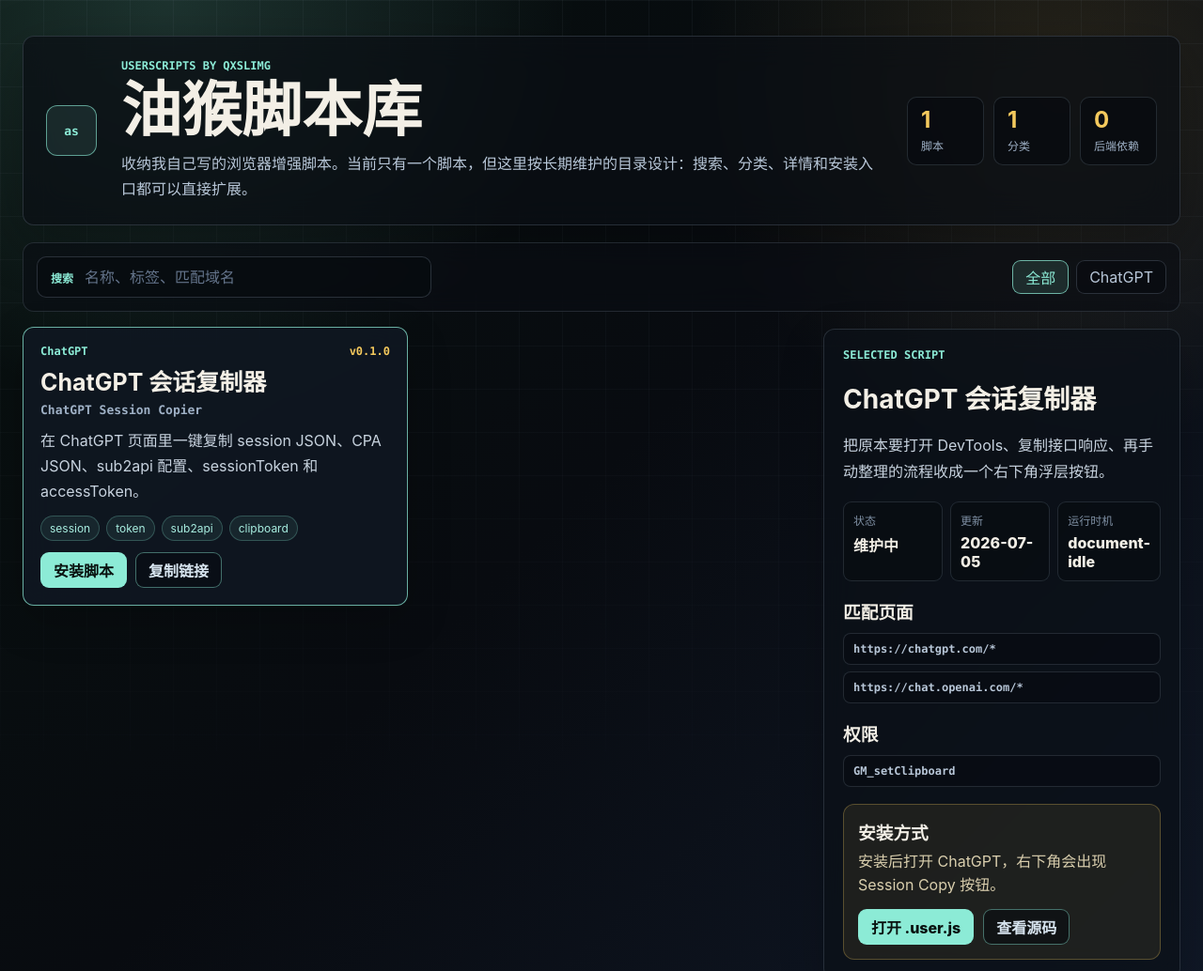
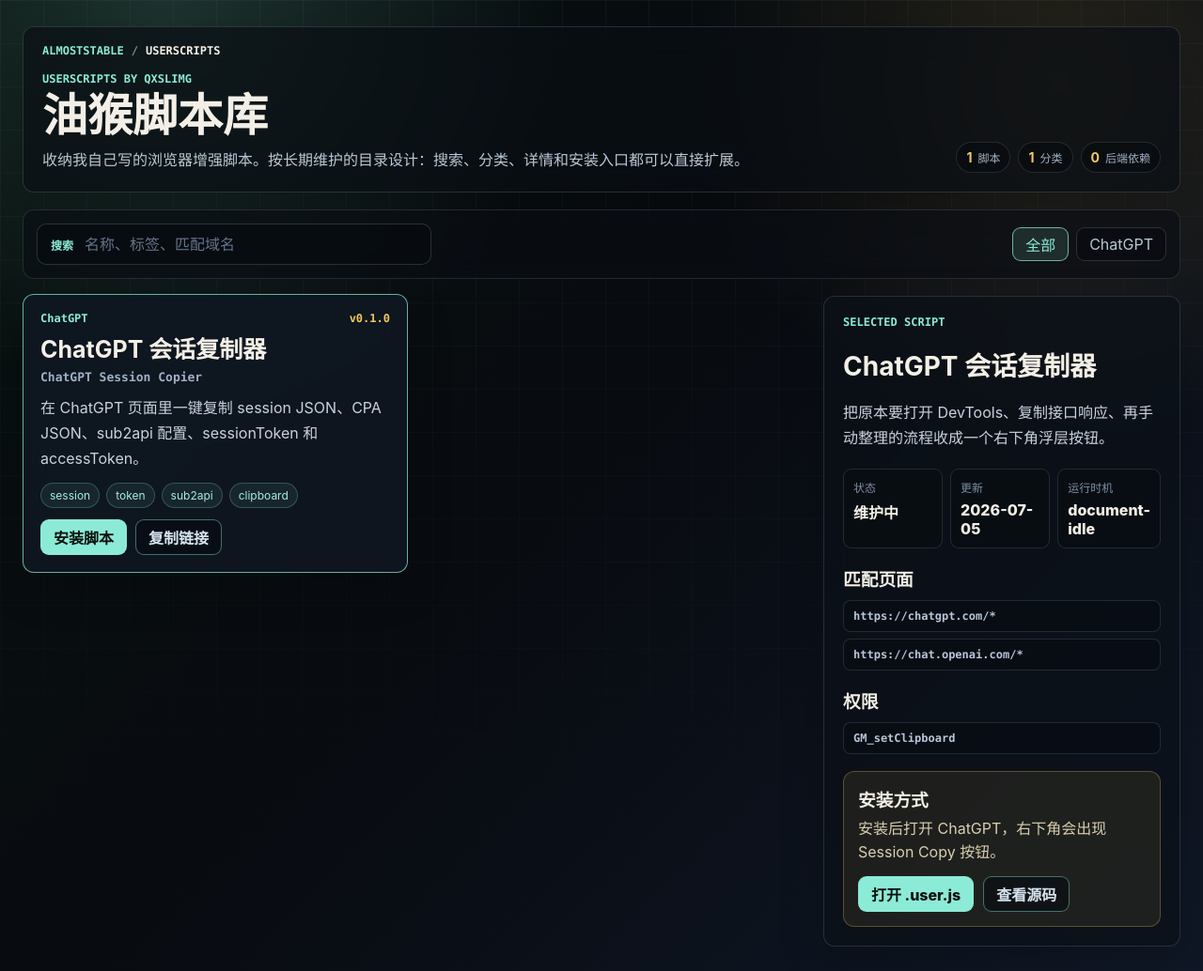
Before and after one commit to qianxunslimg/userscripts, a website built with Vite: page index.html in a window 1280 px wide. Shown: the top 1034 px of the page at 94% size. Built offline with nearby package versions, Linux system fonts and the light colour scheme.

Commit message:
style: refine userscripts header
- 移除 userscripts 页面顶部的 as 方块标识\n- 将头部改成更紧凑的路径、标题和状态信息布局\n- 压缩统计信息样式，降低页面顶部视觉噪音

```diff
--- a/src/main.js
+++ b/src/main.js
@@ -166,17 +166,23 @@
 
   app.innerHTML = `
     <main class="shell">
-      <header class="hero">
-        <a class="back-link" href="/" aria-label="返回 almoststable 首页">as</a>
+      <header class="page-header">
+        <nav class="crumb" aria-label="页面路径">
+          <a href="/">almoststable</a>
+          <span>/</span>
+          <strong>userscripts</strong>
+        </nav>
+        <div class="header-row">
           <div class="hero-copy">
             <p class="eyebrow">Userscripts by qxslimg</p>
             <h1>油猴脚本库</h1>
-          <p>收纳我自己写的浏览器增强脚本。当前只有一个脚本，但这里按长期维护的目录设计：搜索、分类、详情和安装入口都可以直接扩展。</p>
+            <p>收纳我自己写的浏览器增强脚本。按长期维护的目录设计：搜索、分类、详情和安装入口都可以直接扩展。</p>
           </div>
           <div class="hero-stats">
             <div><strong>${scripts.length}</strong><span>脚本</span></div>
             <div><strong>${categoryList().length - 1}</strong><span>分类</span></div>
             <div><strong>0</strong><span>后端依赖</span></div>
+          </div>
         </div>
       </header>
 
--- a/src/styles.css
+++ b/src/styles.css
@@ -44,37 +44,50 @@
   position: relative;
   width: min(1440px, calc(100vw - 48px));
   margin: 0 auto;
-  padding: 38px 0 56px;
+  padding: 28px 0 56px;
 }
 
-.hero {
+.page-header {
   border: 1px solid rgba(129, 145, 164, 0.26);
   border-radius: 12px;
-  padding: 24px;
+  padding: 18px 20px 20px;
   display: grid;
-  grid-template-columns: auto 1fr auto;
-  gap: 26px;
-  align-items: center;
-  background: rgba(10, 14, 20, 0.72);
-  box-shadow: 0 18px 58px rgba(0, 0, 0, 0.28);
+  gap: 16px;
+  background: rgba(10, 14, 20, 0.68);
+  box-shadow: 0 18px 58px rgba(0, 0, 0, 0.24);
   backdrop-filter: blur(18px);
 }
 
-.back-link {
-  width: 54px;
-  height: 54px;
-  border: 1px solid rgba(140, 235, 214, 0.62);
-  border-radius: 12px;
-  display: grid;
-  place-items: center;
-  color: #8cebd6;
-  background: rgba(140, 235, 214, 0.1);
-  text-decoration: none;
-  font: 800 13px ui-monospace, SFMono-Regular, Menlo, Consolas, monospace;
+.crumb {
+  display: flex;
+  align-items: center;
+  gap: 8px;
+  color: #7f90a4;
+  font: 800 12px ui-monospace, SFMono-Regular, Menlo, Consolas, monospace;
+  text-transform: uppercase;
 }
 
-.back-link::first-letter {
-  text-transform: uppercase;
+.crumb a {
+  color: #8cebd6;
+  text-decoration: none;
+}
+
+.crumb a:hover,
+.crumb a:focus-visible {
+  color: #f4c95d;
+  outline: none;
+}
+
+.crumb strong {
+  color: #f3efe6;
+  font-weight: 800;
+}
+
+.header-row {
+  display: grid;
+  grid-template-columns: minmax(0, 1fr) auto;
+  gap: 26px;
+  align-items: end;
 }
 
 .hero-copy {
@@ -91,41 +104,42 @@
 h1 {
   margin: 0;
   color: #f3efe6;
-  font-size: clamp(34px, 5vw, 64px);
+  font-size: clamp(32px, 4vw, 48px);
   line-height: 1;
   letter-spacing: 0;
 }
 
 .hero-copy > p:last-child {
-  max-width: 820px;
-  margin: 12px 0 0;
+  max-width: 760px;
+  margin: 10px 0 0;
   color: #b8c7d8;
   line-height: 1.7;
 }
 
 .hero-stats {
-  display: grid;
-  grid-template-columns: repeat(3, minmax(82px, 1fr));
-  gap: 10px;
+  display: flex;
+  flex-wrap: wrap;
+  gap: 8px;
+  justify-content: flex-end;
 }
 
 .hero-stats div {
   border: 1px solid rgba(129, 145, 164, 0.22);
-  border-radius: 10px;
-  padding: 12px 14px;
+  border-radius: 999px;
+  padding: 7px 10px;
+  display: inline-flex;
+  align-items: center;
+  gap: 6px;
   background: rgba(8, 11, 16, 0.62);
 }
 
 .hero-stats strong {
-  display: block;
   color: #f4c95d;
-  font-size: 24px;
+  font-size: 14px;
   line-height: 1;
 }
 
 .hero-stats span {
-  display: block;
-  margin-top: 6px;
   color: #9fb1c6;
   font-size: 12px;
 }
@@ -436,7 +450,7 @@
     padding-top: 18px;
   }
 
-  .hero,
+  .header-row,
   .toolbar,
   .content-grid {
     grid-template-columns: 1fr;
@@ -456,8 +470,8 @@
 }
 
 @media (max-width: 560px) {
-  .hero {
-    padding: 18px;
+  .page-header {
+    padding: 16px;
   }
 
   .hero-stats,
```
Lines whose indentation alone changed are shown as unchanged.
